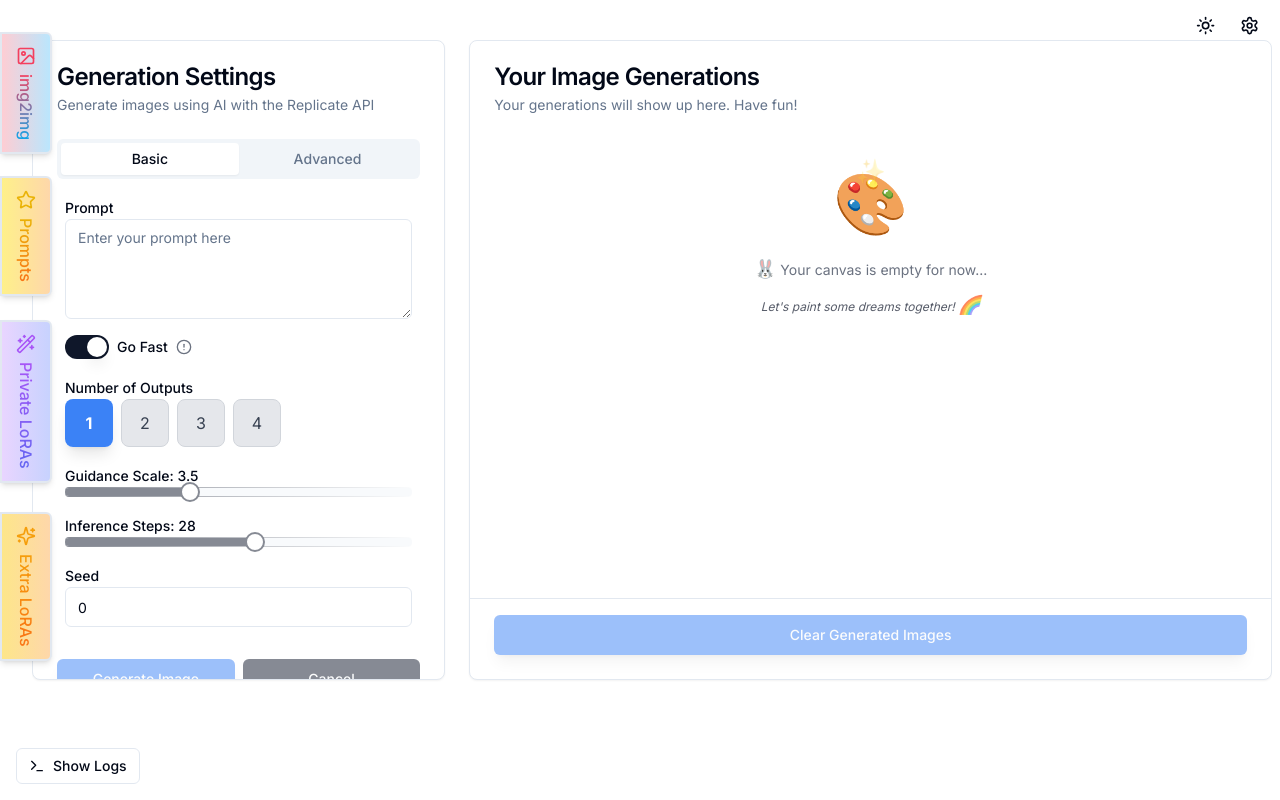
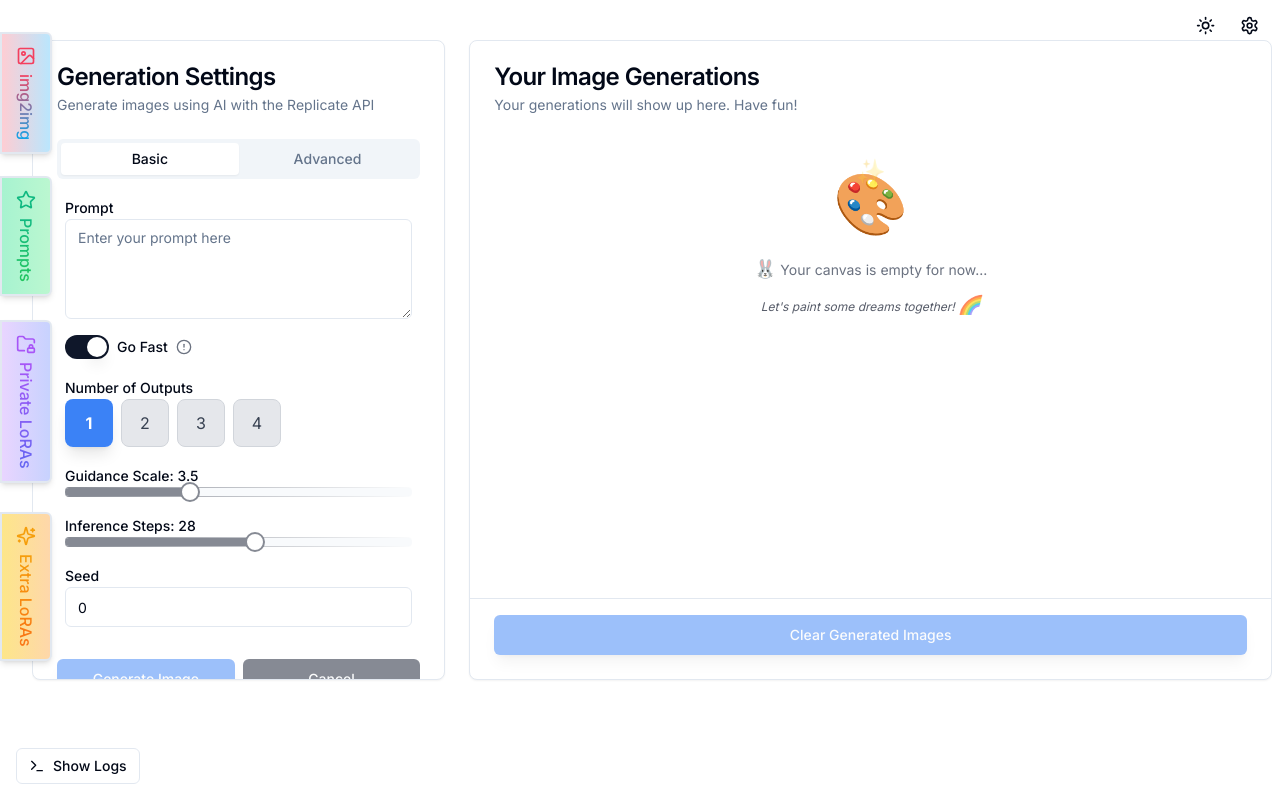
Before and after one commit to ashakoen/next-js-flux1-replicate, a Next.js app: page / in a window 1280 px wide. Built offline with nearby package versions, Linux system fonts and the light colour scheme.

Commit message:
add saved prompt search

```diff
--- a/src/components/FavoritePromptsDrawer.tsx
+++ b/src/components/FavoritePromptsDrawer.tsx
@@ -2,7 +2,9 @@
 
 import { Button } from "@/components/ui/button";
 import { Star } from "lucide-react";
-import { useState } from "react";
+import { Input } from "@/components/ui/input";
+import { Search } from "lucide-react";
+import { useState, useMemo } from "react";
 import {
     Sheet,
     SheetContent,
@@ -30,6 +32,14 @@ export function FavoritePromptsDrawer({
     onUsePrompt
 }: FavoritePromptsDrawerProps) {
     const [isOpen, setIsOpen] = useState(false);
+    const [searchQuery, setSearchQuery] = useState('');
+
+    const filteredPrompts = useMemo(() => {
+        if (!searchQuery.trim()) return favoritePrompts;
+        return favoritePrompts.filter(prompt =>
+            prompt.toLowerCase().includes(searchQuery.toLowerCase())
+        );
+    }, [favoritePrompts, searchQuery]);
 
     return (
         <div className="fixed left-0 top-[11rem] z-30">
@@ -40,23 +50,23 @@ export function FavoritePromptsDrawer({
                         size="sm"
                         className={`flex flex-col items-center gap-2 py-3 h-auto
             border-l-0 rounded-l-none border-2
-                            bg-gradient-to-r from-yellow-200 to-orange-200
-                            hover:from-yellow-300 hover:to-orange-300
-                            dark:from-yellow-900 dark:to-orange-900
-                            dark:hover:from-yellow-800 dark:hover:to-orange-800
+            bg-gradient-to-r from-emerald-200 to-green-200
+            hover:from-emerald-300 hover:to-green-300
+            dark:from-emerald-900 dark:to-green-900
+            dark:hover:from-emerald-800 dark:hover:to-green-800
             transition-all duration-300 shadow-md
             hover:shadow-lg hover:scale-105
-                            ${favoritePrompts.length > 0 ? 'ring-2 ring-yellow-500 dark:ring-yellow-400' : ''}`}
+            ${favoritePrompts.length > 0 ? 'ring-2 ring-emerald-500 dark:ring-emerald-400' : ''}`}
                     >
                         <div className="relative">
-                            <Star className="h-5 w-5 text-yellow-500 dark:text-yellow-400" />
+                            <Star className="h-5 w-5 text-emerald-500 dark:text-emerald-400" />
                             {favoritePrompts.length > 0 && (
-                                <div className="absolute -top-1 -right-2.5 w-2 h-2 bg-yellow-500 dark:bg-yellow-400 rounded-full animate-pulse" />
+                                <div className="absolute -top-1 -right-2.5 w-2 h-2 bg-emerald-500 dark:bg-emerald-400 rounded-full animate-pulse" />
                             )}
                         </div>
                         <span
-                            className="text-base font-medium bg-gradient-to-b from-yellow-500 to-orange-500
-                                dark:from-yellow-400 dark:to-orange-400
+                            className="text-base font-medium bg-gradient-to-b from-emerald-500 to-green-500
+                dark:from-emerald-400 dark:to-green-400
                 text-transparent bg-clip-text"
                             style={{ writingMode: 'vertical-rl' }}
                         >
@@ -69,19 +79,29 @@ export function FavoritePromptsDrawer({
                 >
                     <SheetHeader>
                         <SheetTitle className="flex items-center gap-2">
-                            <Star className="h-5 w-5 text-yellow-500 dark:text-yellow-400" />
-                            <span className="bg-gradient-to-r from-yellow-500 to-orange-500
-                                dark:from-yellow-400 dark:to-orange-400
+                            <Star className="h-5 w-5 text-emerald-500 dark:text-emerald-400" />
+                            <span className="bg-gradient-to-r from-emerald-500 to-green-500
+        dark:from-emerald-400 dark:to-green-400
         text-transparent bg-clip-text font-semibold">
                                 Favorite Prompts ({favoritePrompts.length})
                             </span>
                         </SheetTitle>
                     </SheetHeader>
 
+                    <div className="relative mt-4">
+                        <Search className="absolute left-2 top-2.5 h-4 w-4 text-muted-foreground" />
+                        <Input
+                            placeholder="Search prompts..."
+                            value={searchQuery}
+                            onChange={(e) => setSearchQuery(e.target.value)}
+                            className="pl-8"
+                        />
+                    </div>
+
                     <ScrollArea className="flex-1 mt-4 pr-4">
                         <div className="space-y-3">
-                            {favoritePrompts.length > 0 ? (
-                                favoritePrompts.map((prompt, index) => (
+                            {filteredPrompts.length > 0 ? (
+                                filteredPrompts.map((prompt, index) => (
                                     <TooltipProvider key={index} delayDuration={300}>
                                         <Tooltip>
                                             <TooltipTrigger asChild>
@@ -147,7 +167,7 @@ export function FavoritePromptsDrawer({
                                 ))
                             ) : (
                                 <div className="text-center text-gray-500 dark:text-gray-400 py-8">
-                                    No favorite prompts yet
+                                    {searchQuery ? 'No matching prompts found' : 'No favorite prompts yet'}
                                 </div>
                             )}
                         </div>
--- a/src/components/LoraModelsDrawer.tsx
+++ b/src/components/LoraModelsDrawer.tsx
@@ -1,7 +1,7 @@
 'use client';
 
 import { Button } from "@/components/ui/button";
-import { Loader2, Wand2 } from "lucide-react";
+import { Loader2, FolderLock, Wand2 } from "lucide-react";
 import { useState } from "react";
 import {
     Sheet,
@@ -95,7 +95,7 @@ export function LoraModelsDrawer({
                             ${validatedLoraModels.length > 0 ? 'ring-2 ring-purple-500 dark:ring-purple-400' : ''}`}
                     >
                         <div className="relative">
-                            <Wand2 className="h-5 w-5 text-purple-500 dark:text-purple-400" />
+                            <FolderLock className="h-5 w-5 text-purple-500 dark:text-purple-400" />
                             {validatedLoraModels.length > 0 && (
                                 <div className="absolute -top-1 -right-2.5 w-2 h-2 bg-purple-500 dark:bg-purple-400 rounded-full animate-pulse" />
                             )}
```
Lines whose indentation alone changed are shown as unchanged.
